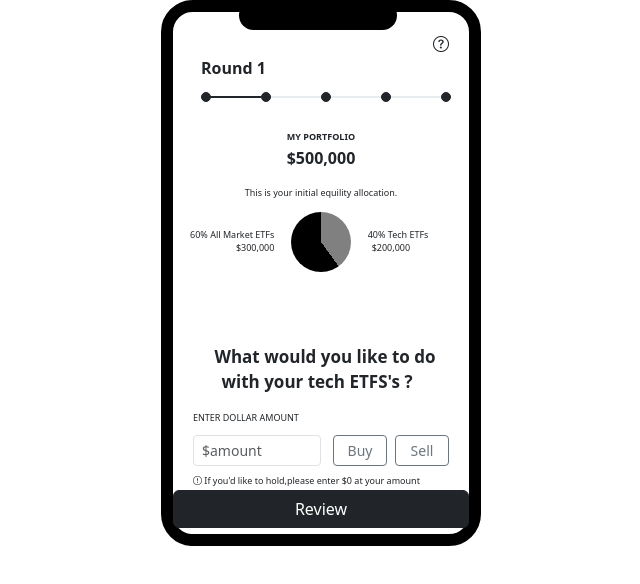
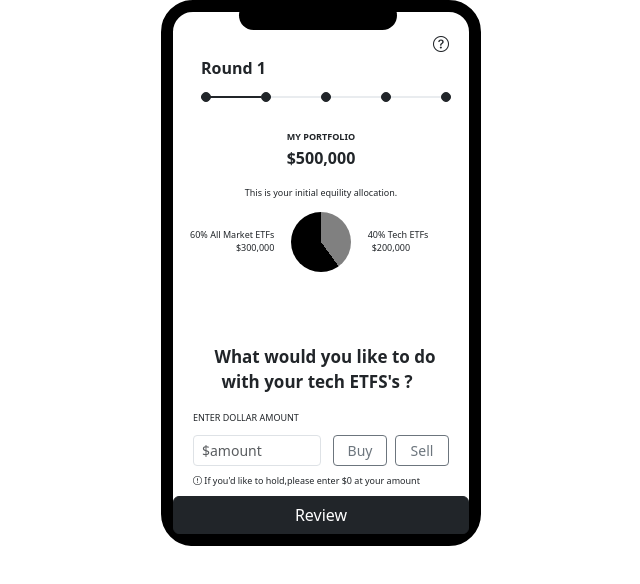
Before and after one commit to deshmukhanjali167/mobileapplicationnew, an Angular app: page /first in a window 1280 px wide. Shown: the top 584 px of the page, without its empty margins (319-959 px from the left). Built offline with nearby package versions, Linux system fonts and the light colour scheme.

Commit message:
btn adjustment

```diff
--- a/angular.json
+++ b/angular.json
@@ -44,7 +44,7 @@
                 {
                   "type": "anyComponentStyle",
                   "maximumWarning": "2kB",
-                  "maximumError": "4kB"
+                  "maximumError": "1MB"
                 }
               ],
               "outputHashing": "all"
--- a/src/app/component/firstpage/firstpage.component.css
+++ b/src/app/component/firstpage/firstpage.component.css
@@ -1,7 +1,9 @@
 .container {
     height: 100%;
-    min-height: -webkit-fill-available; /* Adjusts for mobile browsers */
+    min-height: -webkit-fill-available;
+    /* Adjusts for mobile browsers */
 }
+
 .main-wrapper {
     width: 100%;
     overflow: hidden;
@@ -191,7 +193,7 @@
 
     .review {
         position: absolute;
-        bottom: 6px;
+        bottom: 0px;
         left: 50%;
         transform: translateX(-50%);
         width: 100%;
@@ -225,7 +227,7 @@
 
     .review {
         position: absolute;
-        bottom: 6px;
+        bottom: 0px;
         left: 50%;
         transform: translateX(-50%);
         width: 100%;
@@ -264,7 +266,7 @@
 
     .review {
         position: absolute;
-        bottom: 6px;
+        bottom: 0px;
         left: 50%;
         transform: translateX(-50%);
         width: 100%;
@@ -325,7 +327,7 @@
 
     .review {
         position: absolute;
-        bottom: 6px;
+        bottom: 0px;
         left: 50%;
         transform: translateX(-50%);
         width: 80%;
@@ -360,7 +362,7 @@
 
     .review {
         position: absolute;
-        bottom: 6px;
+        bottom: 0px;
         left: 50%;
         transform: translateX(-50%);
         width: 100%;
@@ -399,7 +401,7 @@
 
     .review {
         position: absolute;
-        bottom: 6px;
+        bottom: 0px;
         left: 50%;
         transform: translateX(-50%);
         width: 80%;
```
